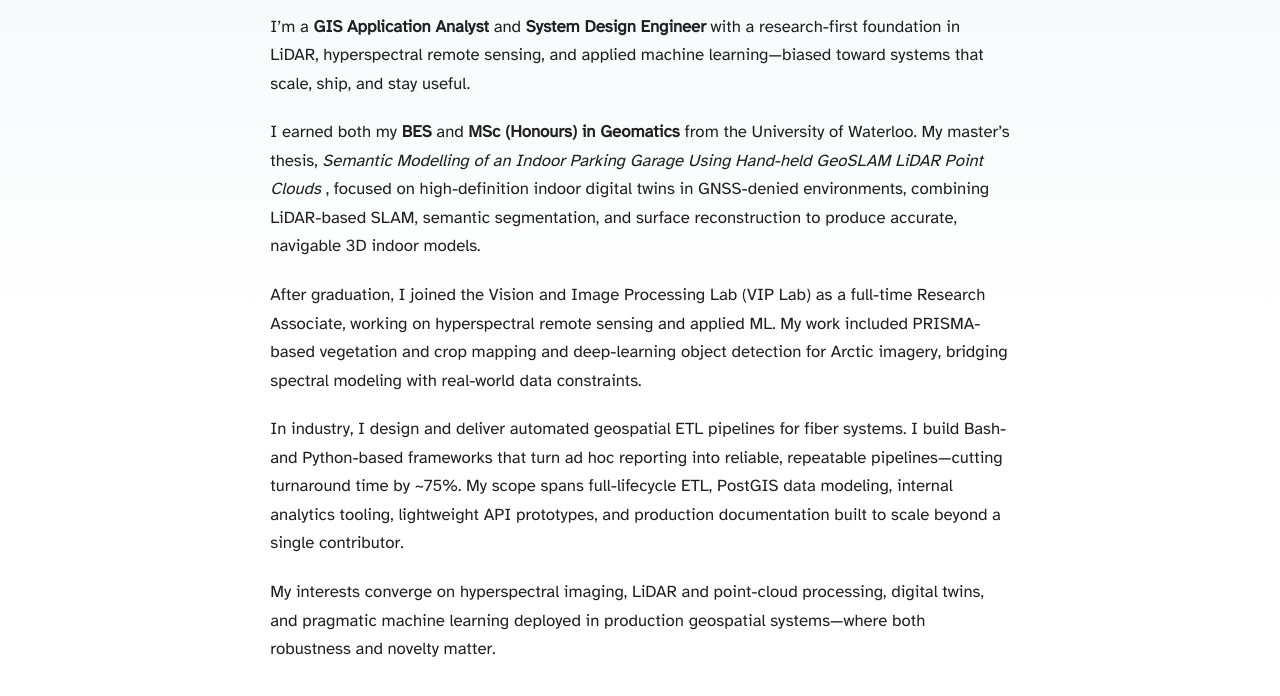
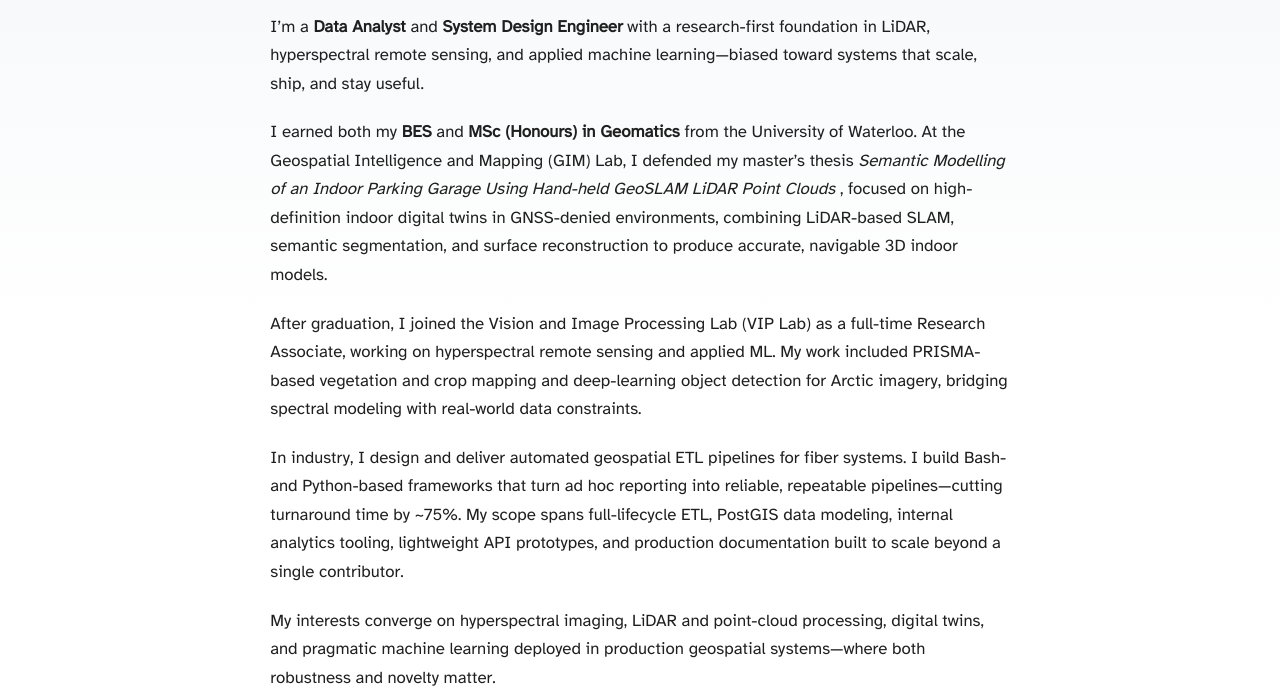
Before and after one commit to Kristiehu/kristiehu.github.io, an Astro site: page /about in a window 1280 px wide. Shown: the part 277-973 px from the top of the page. Built offline with nearby package versions, Linux system fonts and the light colour scheme; Astro itself is replaced by a stand-in of ours.

Commit message:
about me page

```diff
--- a/src/pages/about.astro
+++ b/src/pages/about.astro
@@ -63,13 +63,14 @@ const LINKS = [
       <!-- BIO -->
       <section class="section prose">
        <p>
-        I’m a <strong>GIS Application Analyst</strong> and <strong>System Design Engineer</strong> with a research-first foundation in LiDAR,
+        I’m a <strong>Data Analyst</strong> and <strong>System Design Engineer</strong> with a research-first foundation in LiDAR,
         hyperspectral remote sensing, and applied machine learning—biased toward systems that scale, ship, and stay useful.
       </p>
 
       <p>
-        I earned both my <strong>BES</strong> and <strong>MSc (Honours) in Geomatics</strong> from
-        <a href="https://uwaterloo.ca">the University of Waterloo</a>. My master’s thesis,
+        I earned both my <strong>BES</strong> and <strong>MSc (Honours) in Geomatics</strong> from the
+        <a href="https://uwaterloo.ca">University of Waterloo</a>. At the <a href="https://uwaterloo.ca/geospatial-intelligence/">
+          Geospatial Intelligence and Mapping (GIM) Lab</a>, I defended my master’s thesis
         <a href="https://uwspace.uwaterloo.ca/items/dcb172d9-cec1-487b-8b18-1226c0156061">
           <em>Semantic Modelling of an Indoor Parking Garage Using Hand-held GeoSLAM LiDAR Point Clouds</em>
         </a>,
```
